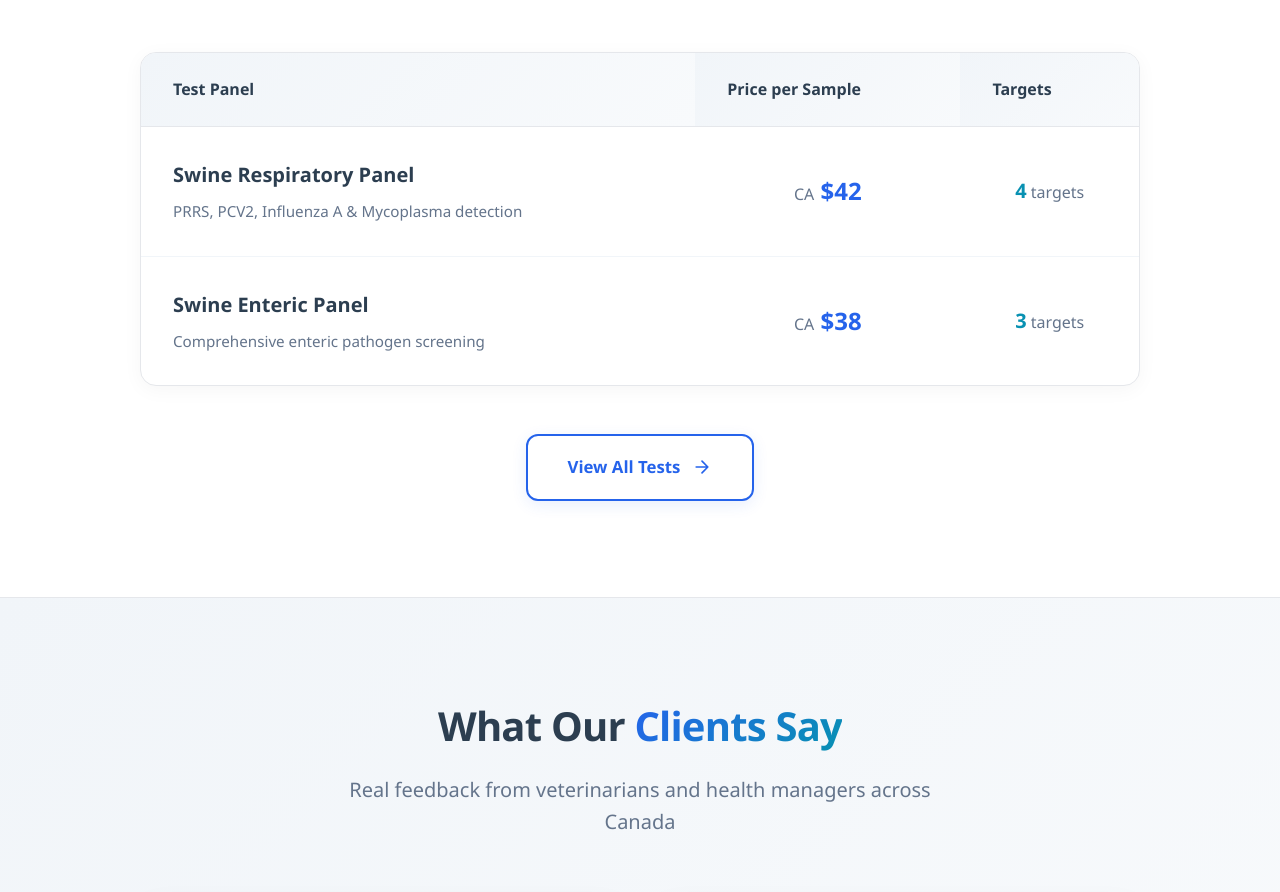
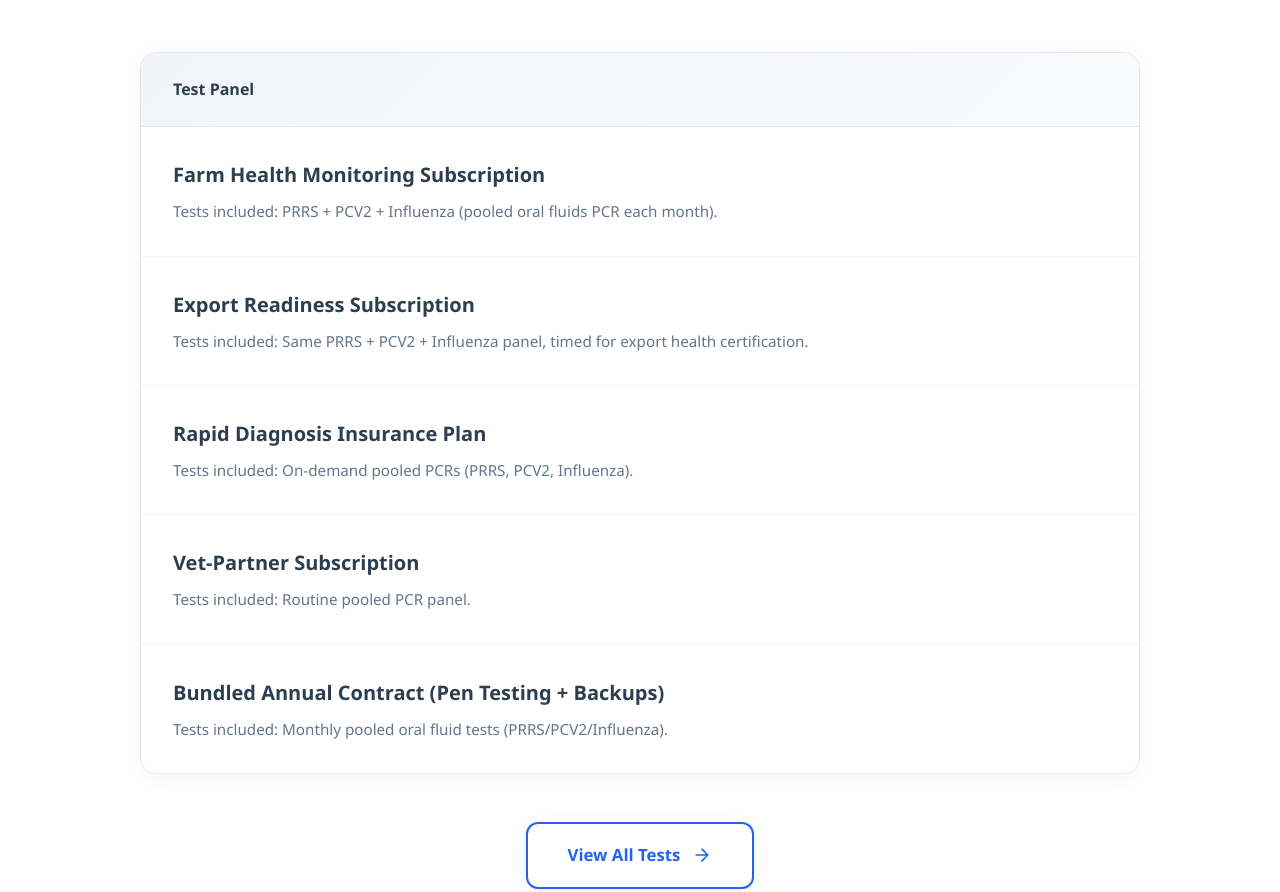
Before and after one commit to rajatscispot/Amara-Bio, a plain HTML site: page index.html in a window 1280 px wide. Shown: the part 3300-4192 px from the top of the page. Drawn offline with Linux system fonts and the light colour scheme.

Commit message:
Update index.html

```diff
--- a/index.html
+++ b/index.html
@@ -2220,34 +2220,44 @@
           <thead>
             <tr>
               <th>Test Panel</th>
-              <th>Price per Sample</th>
-              <th>Targets</th>
+
+
             </tr>
           </thead>
           <tbody>
             <tr>
               <td>
-                <div class="test-name">Swine Respiratory Panel</div>
-                <div class="test-description">PRRS, PCV2, Influenza A & Mycoplasma detection</div>
-              </td>
-              <td class="test-price">
-                <span class="currency">CA</span> $42
-              </td>
-              <td class="test-targets">
-                <span class="number">4</span> targets
+                <div class="test-name">Farm Health Monitoring Subscription</div>
+                <div class="test-description">Tests included: PRRS + PCV2 + Influenza (pooled oral fluids PCR each month).</div>
               </td>
             </tr>
             <tr>
               <td>
-                <div class="test-name">Swine Enteric Panel</div>
-                <div class="test-description">Comprehensive enteric pathogen screening</div>
+                <div class="test-name">Export Readiness Subscription</div>
+                <div class="test-description">Tests included: Same PRRS + PCV2 + Influenza panel, timed for export health certification.</div>
               </td>
-              <td class="test-price">
-                <span class="currency">CA</span> $38
+
+            </tr>
+               <tr>
+              <td>
+                <div class="test-name">Rapid Diagnosis Insurance Plan</div>
+                <div class="test-description">Tests included: On-demand pooled PCRs (PRRS, PCV2, Influenza).</div>
               </td>
-              <td class="test-targets">
-                <span class="number">3</span> targets
+
+            </tr>
+               <tr>
+              <td>
+                <div class="test-name">Vet-Partner Subscription</div>
+                <div class="test-description">Tests included: Routine pooled PCR panel.</div>
               </td>
+
+            </tr>
+               <tr>
+              <td>
+                <div class="test-name">Bundled Annual Contract (Pen Testing + Backups)</div>
+                <div class="test-description">Tests included: Monthly pooled oral fluid tests (PRRS/PCV2/Influenza).</div>
+              </td>
+
             </tr>
           </tbody>
         </table>
```
